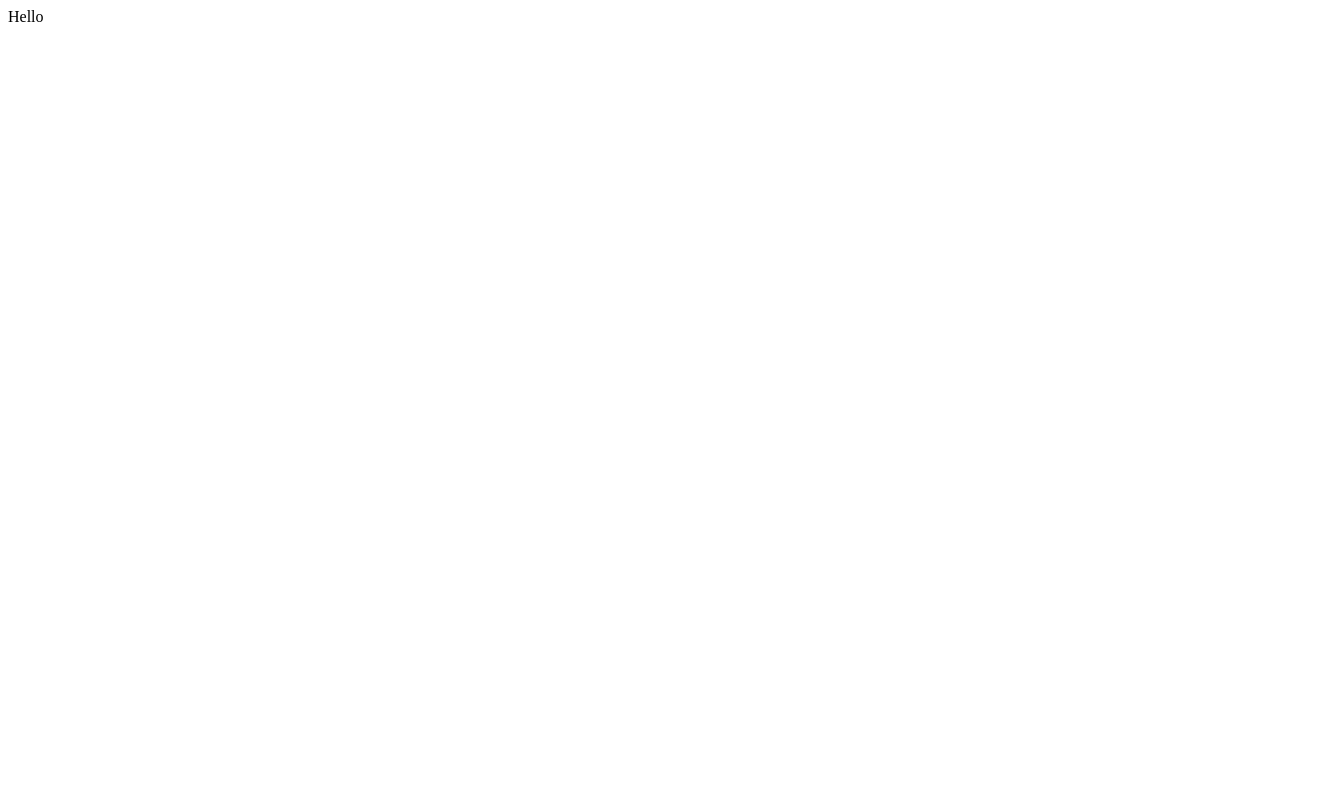
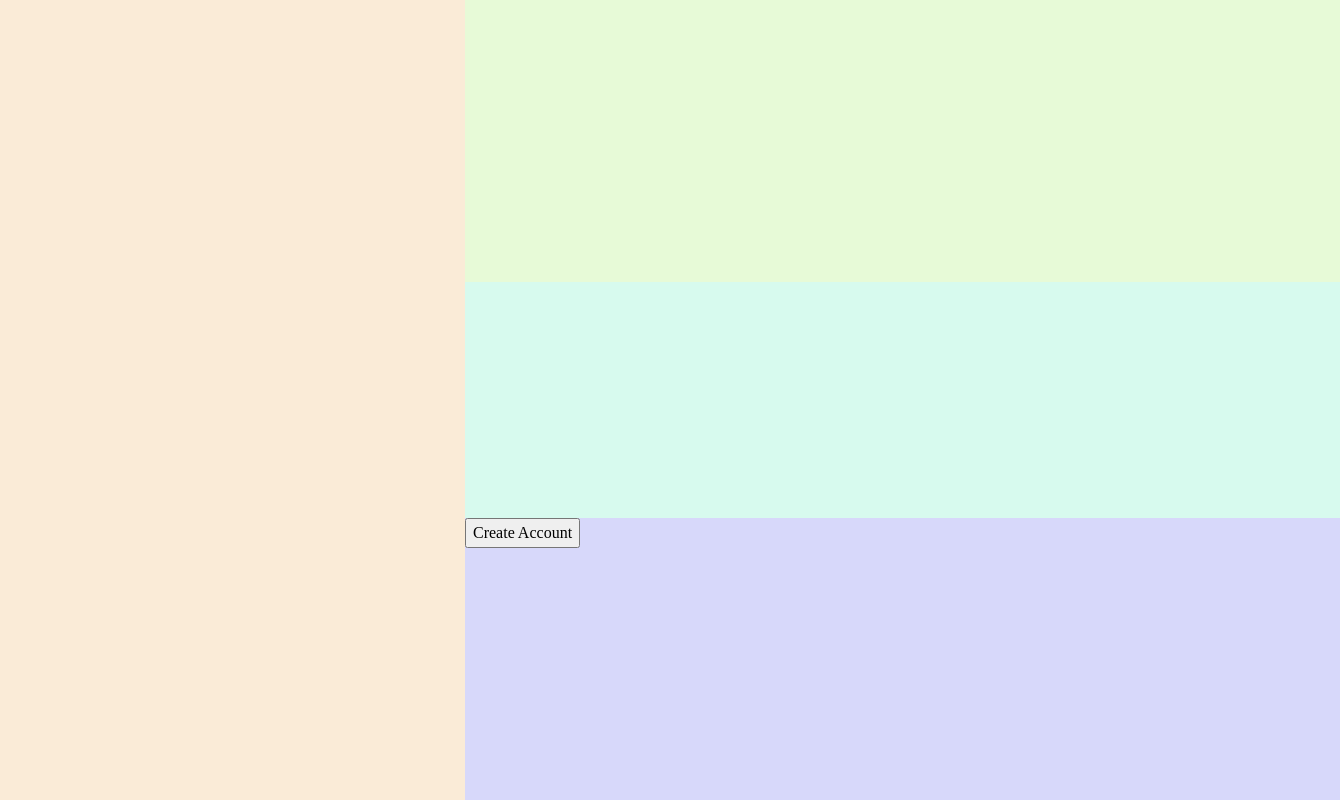
Before and after one commit to ronniedupree/signupform, a website built with Vite: page index.html in a window 1280 px wide. Shown: the whole page, 1340 px wide, since content can reach past the window. Built offline with nearby package versions, Linux system fonts and the light colour scheme.

Commit message:
base html and css

```diff
--- a/index.html
+++ b/index.html
@@ -4,10 +4,22 @@
     <meta charset="UTF-8" />
     <link rel="stylesheet" href="/src/style.css">
     <meta name="viewport" content="width=device-width, initial-scale=1.0" />
-    <title>Vite + TS</title>
+    <title>sign up form</title>
   </head>
   <body>
-    <div id="app">Hello</div>
-    <script type="module" src="/src/arrayprac.ts"></script>
+  <div class="container">
+    <section class="side-bar">
+      <div class="logo"></div>
+    </section>
+
+    <section class="content">
+      <div class="message"></div>
+      <div class="form-container"></div>
+      <div class="account">
+        <button>Create Account</button>
+      </div>
+    </section>
+  </div>
+    <script type="module" src="/src/scripts.ts"></script>
   </body>
 </html>
--- /dev/null
+++ b/src/reset.css
@@ -0,0 +1,47 @@
+/* 1. Use a more-intuitive box-sizing model */
+*, *::before, *::after {
+    box-sizing: border-box;
+}
+
+/* 2. Remove default margin */
+* {
+    margin: 0;
+}
+
+body {
+    /* 3. Add accessible line-height */
+    line-height: 1.5;
+    /* 4. Improve text rendering */
+    -webkit-font-smoothing: antialiased;
+}
+
+/* 5. Improve media defaults */
+img, picture, video, canvas, svg {
+    display: block;
+    max-width: 100%;
+}
+
+/* 6. Inherit fonts for form controls */
+input, button, textarea, select {
+    font: inherit;
+}
+
+/* 7. Avoid text overflows */
+p, h1, h2, h3, h4, h5, h6 {
+    overflow-wrap: break-word;
+}
+
+/* 8. Improve line wrapping */
+p {
+    text-wrap: pretty;
+}
+h1, h2, h3, h4, h5, h6 {
+    text-wrap: balance;
+}
+
+/*
+  9. Create a root stacking context
+*/
+#root, #__next {
+    isolation: isolate;
+}
--- a/src/style.css
+++ b/src/style.css
@@ -0,0 +1,40 @@
+@import url("reset.css");
+
+html, body {
+    height: 100%;
+    display: flex;
+    justify-content: center;
+    margin: auto;
+}
+
+.container {
+    height: inherit;
+    width: 1400px;
+    display: flex;
+}
+
+section.side-bar {
+    background: antiquewhite;
+    flex: 3;
+}
+
+section.content {
+    display: flex;
+    flex-flow: column;
+    flex: 5;
+}
+
+.message {
+    background: #e7fad7;
+    flex: 6;
+}
+
+.form-container {
+    background: #d7faee;
+    flex: 5;
+}
+
+.account {
+    background: #d7d8fa;
+    flex: 6;
+}
```
Also changed, not shown: src/scripts.ts (renamed from src/arrayprac.ts).
